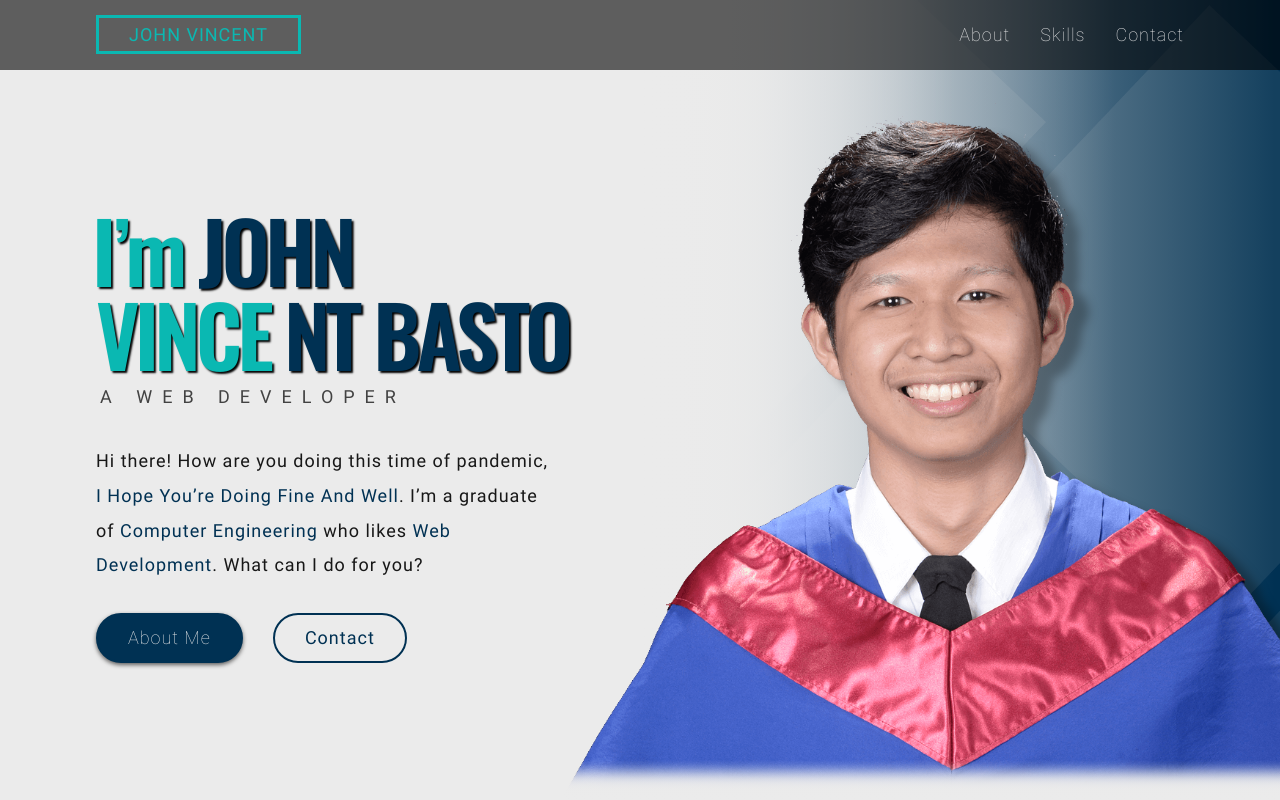
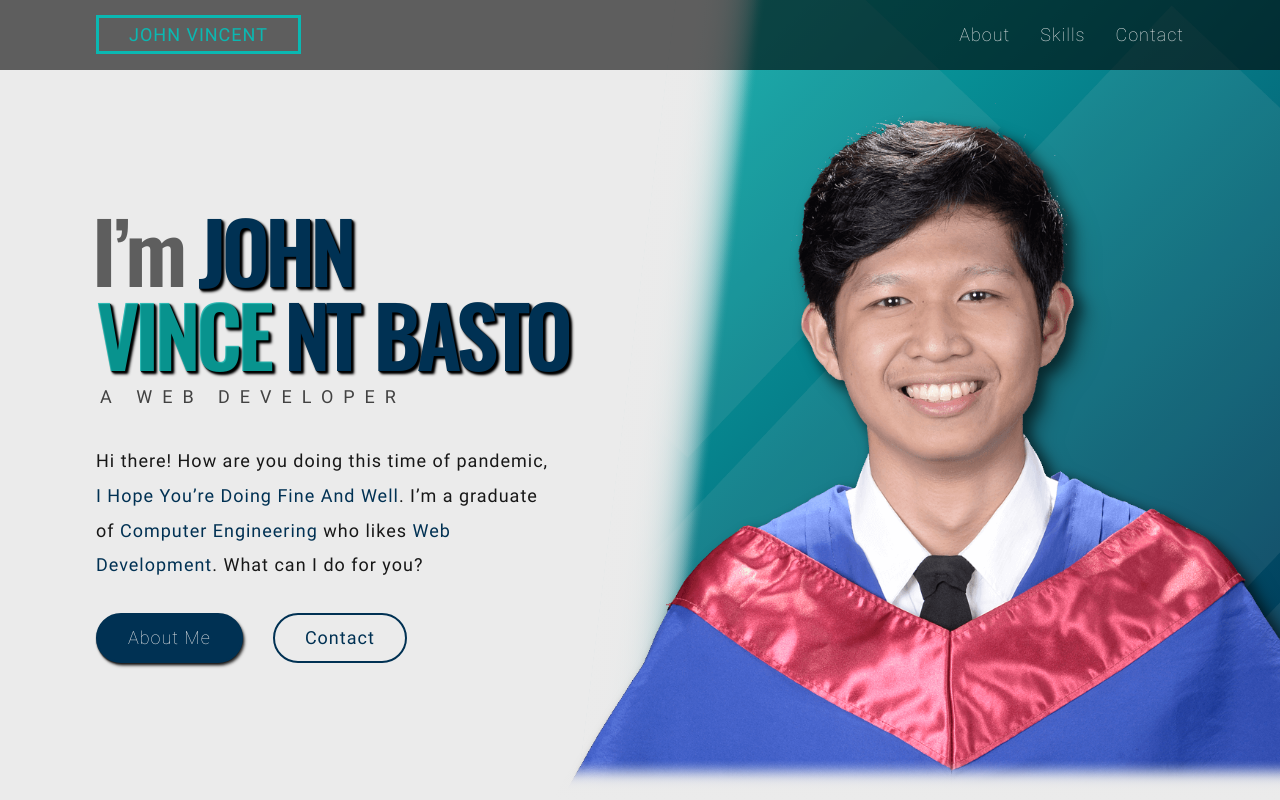
Before and after one commit to jvincebasto/my-vue-portfolio, a Vue app: page / in a window 1280 px wide. Shown: the top 800 px of the page. Built offline with nearby package versions, Linux system fonts and the light colour scheme.

Commit message:
fixed bg

```diff
--- a/src/components/Btn-Primary.vue
+++ b/src/components/Btn-Primary.vue
@@ -46,7 +46,9 @@ export default {
     border: 0.2rem solid abs.$vars-c-darkblue;
     padding: 0.6rem 3rem;
 
-    filter: drop-shadow(0rem 0.2rem 0.2rem rgba(abs.$vars-c-black, 0.6));
+    box-shadow: 0rem 0.1rem 0.1rem rgba(abs.$vars-c-black, 0.5),
+      0.1rem 0.2rem 0.2rem rgba(abs.$vars-c-black, 0.5),
+      0.2rem 0.3rem 0.3rem rgba(abs.$vars-c-black, 0.5);
 
     @include abs.fns-respond(sptab) {
       border-color: abs.$vars-c-lightblue;
--- a/src/views/homepage/Hero.vue
+++ b/src/views/homepage/Hero.vue
@@ -3,10 +3,8 @@
     <div class="section-margin">
       <div class="headline headline-block">
         <h1 class="headline-primary">
-          <span class="headline-primary text-lightblue">I’m</span> John <br />
-          <span
-            class="headline-primary headline-primary--nickname text-lightblue"
-            >Vince</span
+          <span class="headline-primary">I’m</span> John <br />
+          <span class="headline-primary headline-primary--nickname">Vince</span
           >nt Basto
         </h1>
         <span class="headline-secondary text-fade">
@@ -41,8 +39,8 @@
     </div>
 
     <div class="section-bg section-hero--height">
-      <div class="section-bg section-bg--color" id="bg_whiteboxes">&nbsp;</div>
-
+      <div class="section-bg section-bg--color">&nbsp;</div>
+      <div class="section-bg" id="bg_whiteboxes">&nbsp;</div>
       <div
         class="section-bg__gradient
 			section-bg__gradient-left"
@@ -112,11 +110,26 @@ export default {
     position: relative;
     // background: blue;
 
+    @include abs.fns-respond(sptab) {
+      background: linear-gradient(
+        135deg,
+        abs.$vars-c-lightblue 25%,
+        abs.$vars-c-darkblue 50%
+      );
+    }
+    @include abs.fns-respond(lphone) {
+      background: linear-gradient(
+        135deg,
+        abs.$vars-c-lightblue 20%,
+        abs.$vars-c-darkblue 45%
+      );
+    }
+
     &--height {
       height: 80rem;
 
       @include abs.fns-respond(sptab) {
-        height: 160rem;
+        height: 200rem;
         padding-bottom: 14rem;
       }
     }
@@ -161,7 +174,9 @@ export default {
     line-height: 1;
 
     margin-bottom: 0.5rem;
-    text-shadow: 0.2rem 0.2rem 0.2rem abs.$vars-c-black;
+    text-shadow: 0.1rem 0.1rem 0.1rem abs.$vars-c-black,
+      0.2rem 0.2rem 0.2rem abs.$vars-c-black,
+      0.3rem 0.3rem 0.3rem abs.$vars-c-black;
 
     @include abs.fns-respond(mptab) {
       font-size: 7.4rem;
@@ -178,19 +193,22 @@ export default {
       color: abs.$vars-c-black;
 
       text-transform: capitalize;
-      // text-shadow: none;
+      text-shadow: none;
+      color: rgba(abs.$vars-c-black, 0.6);
 
       @include abs.fns-respond(sptab) {
-        color: rgba(abs.$vars-c-white, 0.8) !important;
+        color: rgba(abs.$vars-c-white, 0.6);
       }
     }
     &--nickname {
       margin-right: 1.5rem;
       text-shadow: inherit;
+      // text-shadow: none;
+      color: rgba(abs.$vars-c-lightblue, 0.8);
 
       @include abs.fns-respond(sptab) {
         margin-right: 0.9rem;
-        color: rgba(abs.$vars-c-white, 0.8) !important;
+        color: rgba(abs.$vars-c-white, 0.8);
       }
     }
   }
@@ -272,12 +290,14 @@ export default {
 
 .section-bg {
   width: 100%;
-  max-width: 50%;
+  max-width: 55%;
 
   position: absolute;
   top: 0;
   right: 0;
   z-index: -10;
+
+  clip-path: polygon(10rem 0, 100% 0, 100% 100%, 0 100%);
 
   & * {
     max-width: unset;
@@ -289,10 +309,15 @@ export default {
 
   &--color {
     height: inherit;
-    background: abs.$vars-c-darkblue;
+    width: 100%;
+    background: linear-gradient(
+      135deg,
+      abs.$vars-c-lightblue,
+      abs.$vars-c-darkblue
+    );
 
     @include abs.fns-respond(sptab) {
-      background: rgba(abs.$vars-c-lightblue, 0.4);
+      display: none;
     }
   }
 
@@ -305,17 +330,24 @@ export default {
     left: 0;
 
     &-left {
+      height: 120%;
+      width: 10rem;
+
       right: unset;
-      left: -0.5rem;
+      left: 4rem;
+      top: -10%;
 
       @include abs.fns-respond(sptab) {
         display: none;
       }
 
       background: linear-gradient(to right, abs.$vars-c-white, transparent),
-        linear-gradient(to right, abs.$vars-c-white, transparent 75%),
-        linear-gradient(to right, abs.$vars-c-white, transparent 50%),
-        linear-gradient(to right, abs.$vars-c-white, transparent 25%);
+        linear-gradient(to right, abs.$vars-c-white, transparent 98%),
+        linear-gradient(to right, abs.$vars-c-white, transparent 96%),
+        linear-gradient(to right, abs.$vars-c-white, transparent 94%),
+        linear-gradient(to right, abs.$vars-c-white, transparent 92%);
+
+      transform: rotateZ(7deg);
     }
 
     &-top {
@@ -455,7 +487,9 @@ export default {
   top: -5%;
   right: -10%;
 
-  filter: drop-shadow(1.5rem 1rem 0.5rem rgba(abs.$vars-c-black, 0.3));
+  filter: drop-shadow(0.6rem 0.6rem 0.6rem rgba(abs.$vars-c-black, 0.3))
+    drop-shadow(0.7rem 0.7rem 0.7rem rgba(abs.$vars-c-black, 0.3))
+    drop-shadow(0.8rem 0.8rem 0.8rem rgba(abs.$vars-c-black, 0.3));
 
   @include abs.fns-respond(mlaptop) {
     right: -15%;
@@ -464,6 +498,7 @@ export default {
     right: -25%;
   }
   @include abs.fns-respond(mptab) {
+    top: 5%;
     right: -32%;
   }
   @include abs.fns-respond(sptab) {
```
Also changed, not shown: src/assets/imgs/profile.webp (added).
